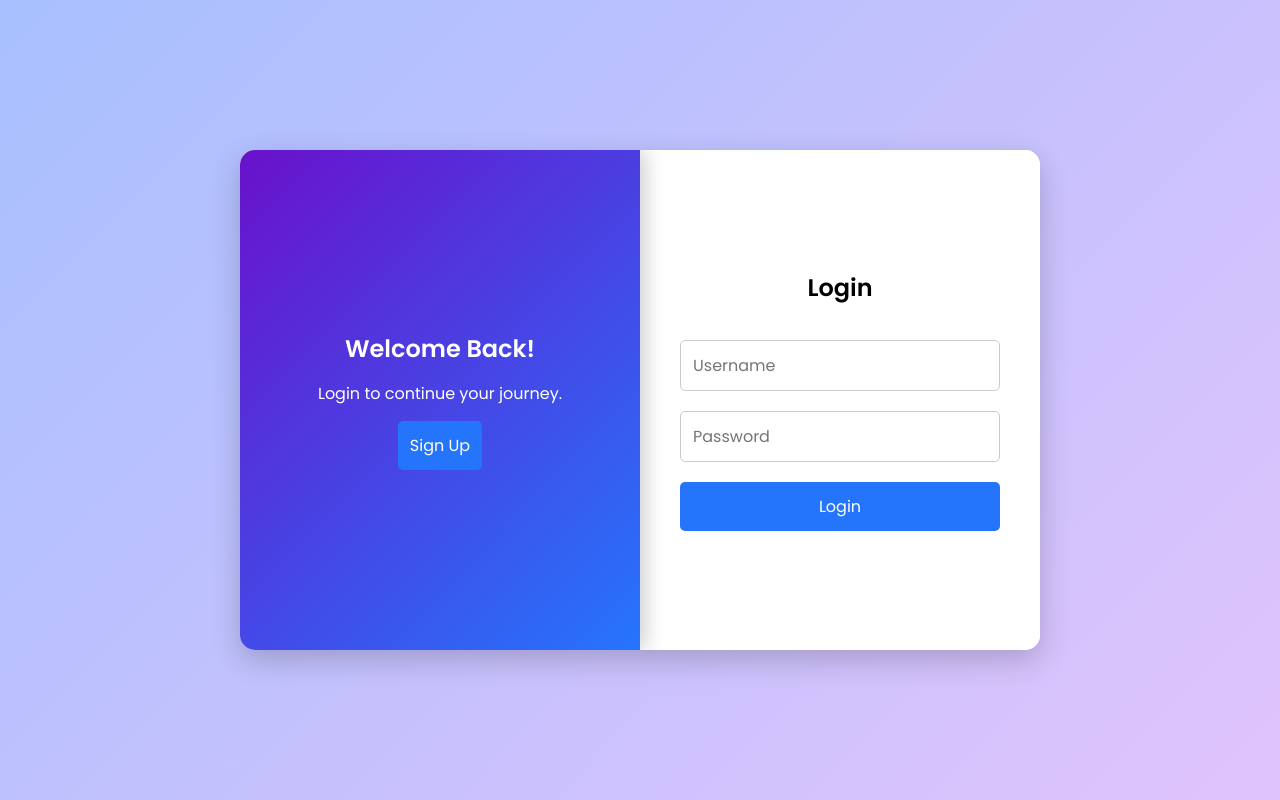
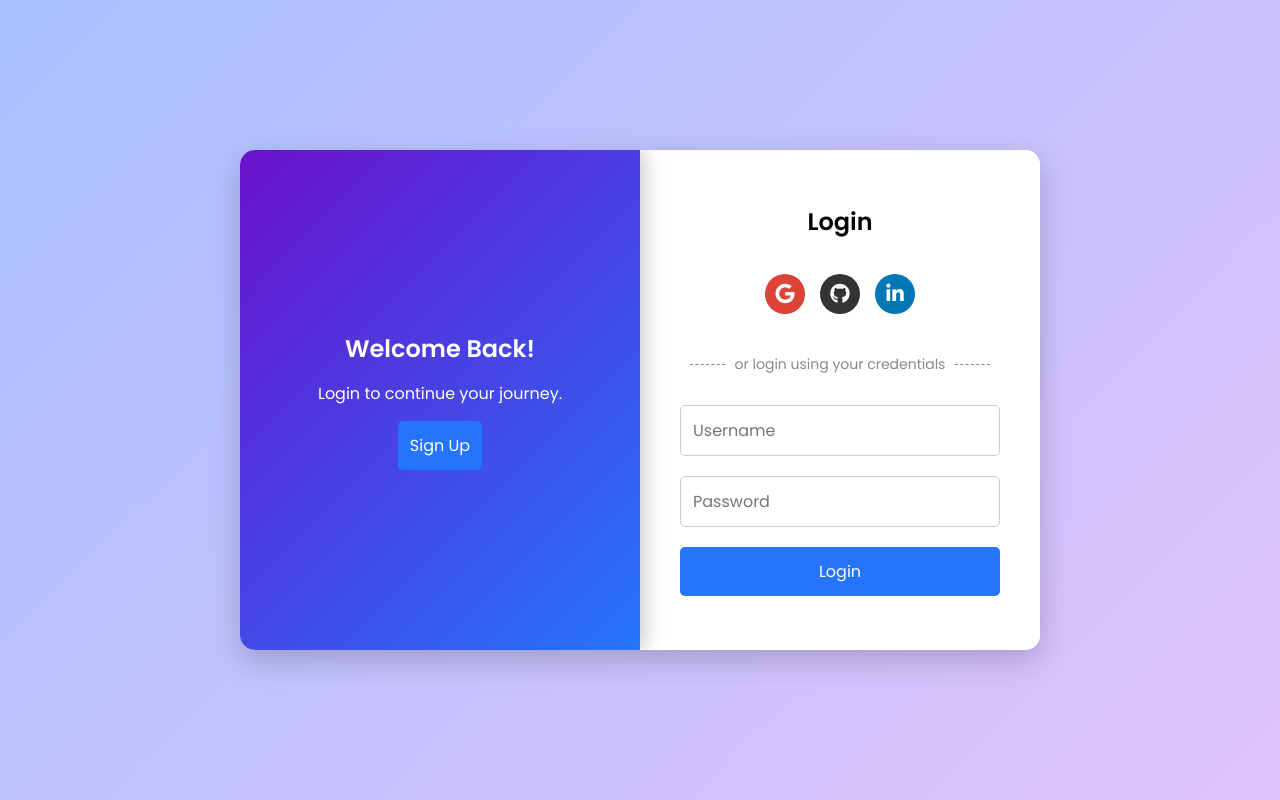
Before and after one commit to UnLuCkYcOdEr69/animated-loginPage, a plain HTML site: page index.html in a window 1280 px wide. Drawn offline with Linux system fonts and the light colour scheme.

Commit message:
modification

```diff
--- a/index.html
+++ b/index.html
@@ -5,6 +5,7 @@
     <meta name="viewport" content="width=device-width, initial-scale=1.0">
     <title>Animated Login & Signup</title>
     <link href="https://fonts.googleapis.com/css2?family=Poppins:wght@300;400;500;600&display=swap" rel="stylesheet">
+    <link rel="stylesheet" href="https://cdnjs.cloudflare.com/ajax/libs/font-awesome/6.4.2/css/all.min.css">
     <style>
 
         * {
@@ -73,6 +74,48 @@
             margin-bottom: 15px;
             text-align: center;
         }
+        .social-login {
+            display: flex;
+            justify-content: center;
+            gap: 15px;
+            margin-bottom: 10px;
+        }
+        .social-login a {
+            width: 40px;
+            height: 40px;
+            display: flex;
+            justify-content: center;
+            align-items: center;
+            border-radius: 50%;
+            color: rgb(253, 253, 253);
+            font-size: 20px;
+            text-decoration: none;
+            transition: 0.3s ease-in-out;
+        }
+        .google { background: #db4437; }
+        .github { background: #333; }
+        .linkedin { background: #0077b5; }
+        .social-login a:hover {
+            transform: scale(1.1);
+            opacity: 0.9;
+        }
+        .or-divider {
+            display: flex;
+            align-items: center;
+            text-align: center;
+            color: #888;
+            font-size: 14px;
+            margin: 10px 0;
+        }
+
+        .or-divider::before,
+        .or-divider::after {
+            content: "";
+            flex: 1;
+            border-bottom: 1px dashed #888;
+            margin: 0 10px;
+        }
+
         input {
             padding: 12px;
             border: 1px solid #ccc;
@@ -125,6 +168,12 @@
         <div class="right" id="right">
             <form id="loginForm" class="form active" action="/login" method="POST">
                 <h2>Login</h2>
+                <div class="social-login">
+                    <a href="#" class="google"><i class="fab fa-google"></i></a>
+                    <a href="#" class="github"><i class="fab fa-github"></i></a>
+                    <a href="#" class="linkedin"><i class="fab fa-linkedin-in"></i></a>
+                </div>
+                <p class="or-divider">or login using your credentials</p>
                 <input type="text" placeholder="Username" required>
                 <input type="password" placeholder="Password" required>
                 <button id= "loginBtn" type="submit">Login</button>
```
